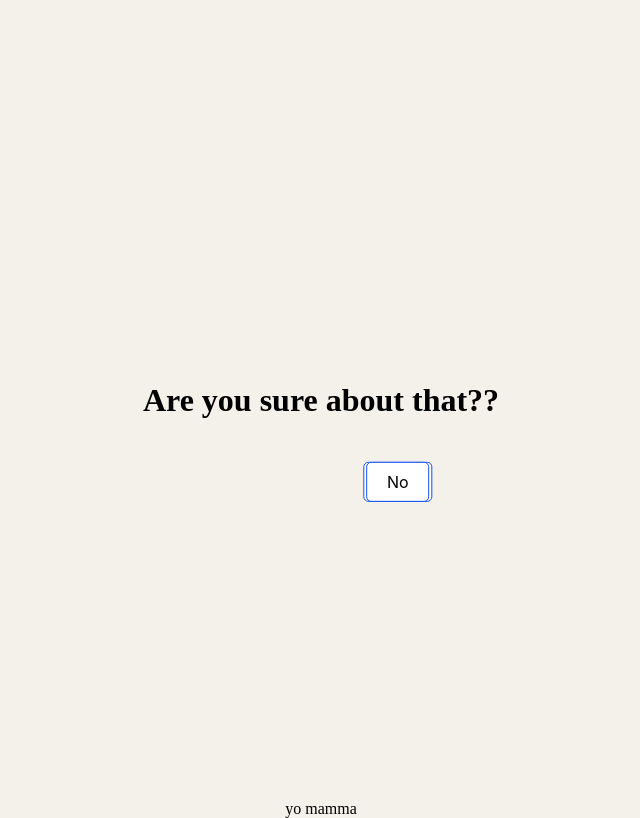
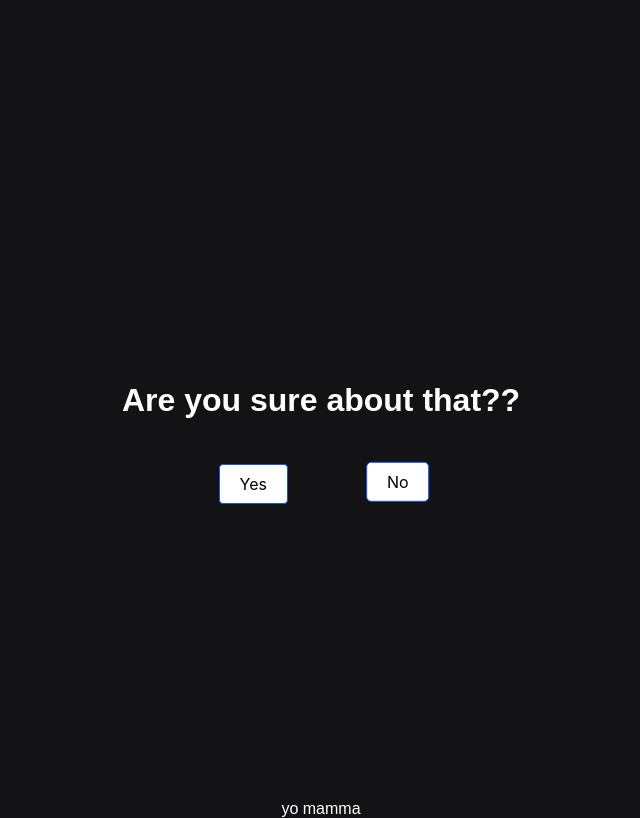
Before and after one commit to FrankieChina/fun-website-Project, a Flask app: page /Home/persistent in a window 1280 px wide. Shown: the whole page, without its empty margins (319-959 px from the left). Run offline with Flask 3, Linux system fonts and the light colour scheme; some libraries are stand-ins or nearby versions.

Commit message:
frankie black color and farmer

```diff
--- a/static/styles.css
+++ b/static/styles.css
@@ -1,5 +1,7 @@
 body {
-    background: #F4F1EB;
+   background: #131316;
+    color: white;
+    font-family: sans-serif;
     display: flex;
     flex-direction: column;
     align-items: center;
@@ -9,6 +11,7 @@
 }
 
 footer {
+    color: white;
     text-align: center;
     position: absolute;
     bottom: 0;
@@ -55,18 +58,12 @@
 
 
 #newButton {
-    position: absolute;
-    background-color: white;
-    top: 60%;
-    left: 56%;
-    transform: translate(-50%, -45%);
+     position: absolute;
+    top: 58%;
+    left: 42%;
     padding: 10px 20px;
     font-size: 16px;
     cursor: pointer;
-    text-align: center;
-    text-decoration: none;
-    border-radius: 5px;
-    overflow: hidden;
     transition: .99s;
 }
 
@@ -112,7 +109,7 @@
 }
 
 .button-26:hover {
-    background-color: #f8ff00;
+    background-color: #ffffff;
     border-color: #0A46E4;
 }
 
--- a/templates/persistent.html
+++ b/templates/persistent.html
@@ -3,7 +3,7 @@
 <html lang="en">
 <head>
     <meta charset="UTF-8">
-    <title>ofCourse</title>
+    <title>Really?</title>
     <link rel="stylesheet" href="/static/styles.css">
     <script src="https://cdn.jsdelivr.net/npm/canvas-confetti@1.6.0/dist/confetti.browser.min.js"></script>
     <script src="https://cdn.jsdelivr.net/npm/kute.js@2.1.2/dist/kute.min.js"></script>
```
